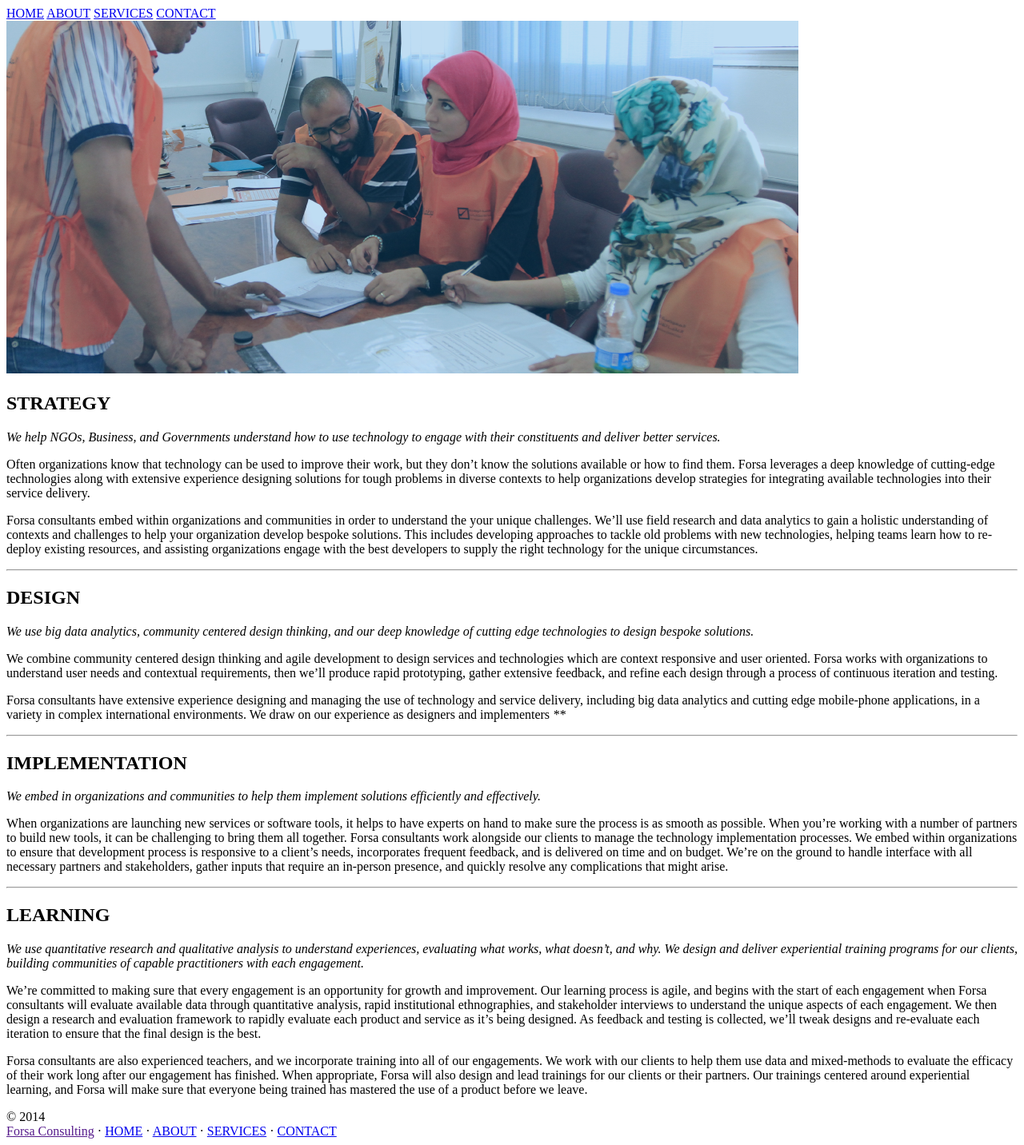
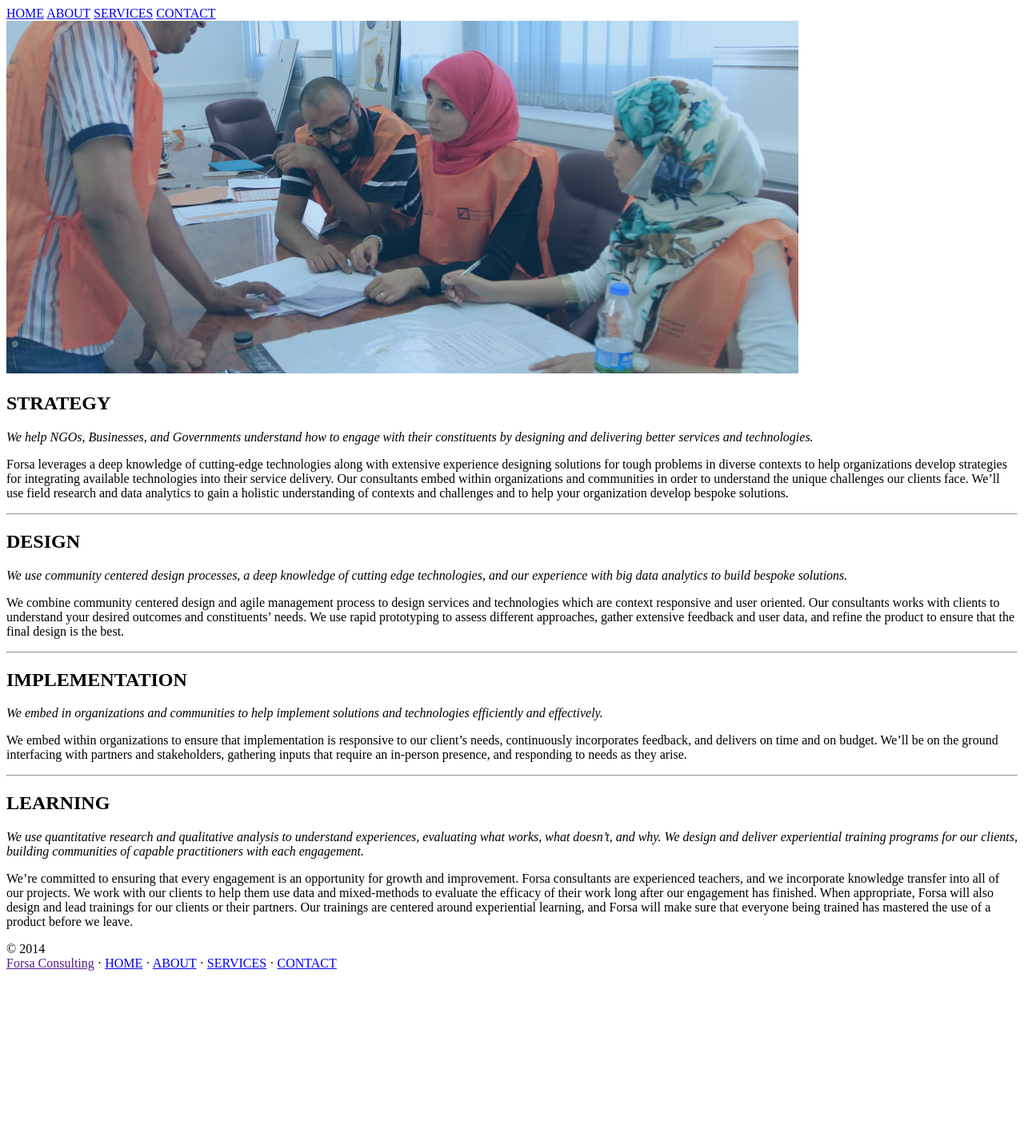
Before and after one commit to forsaio/forsa-site, a Jekyll site: the page built from services.md, in a window 1280 px wide. Shown: the whole page at 80% size. Built offline with Jekyll 4.4.1, drawn with Linux system fonts in a browser that asks for light colours; nearby versions of some CDN libraries; comment, search, counter and statistics services are not loaded; after the commit the page ends 1222 px from its top, so only the background shows below that.

Commit message:
updating content on services.md

```diff
--- a/services.md
+++ b/services.md
@@ -8,11 +8,10 @@ cover_image: IMG_7404.png
 
 ##STRATEGY
 
-*We help NGOs, Business, and Governments understand how to use technology to engage with their constituents and deliver better services.*
+*We help NGOs, Businesses, and Governments understand how to engage with their constituents by designing and delivering better services and technologies.*
 
-Often organizations know that technology can be used to improve their work, but they don’t know the solutions available or how to find them. Forsa leverages a deep knowledge of cutting-edge technologies along with extensive experience designing solutions for tough problems in diverse contexts to help organizations develop strategies for integrating available technologies into their service delivery.
+Forsa leverages a deep knowledge of cutting-edge technologies along with extensive experience designing solutions for tough problems in diverse contexts to help organizations develop strategies for integrating available technologies into their service delivery. Our consultants embed within organizations and communities in order to understand the unique challenges our clients face. We’ll use field research and data analytics to gain a holistic understanding of contexts and challenges and to help your organization develop bespoke solutions.
 
-Forsa consultants embed within organizations and communities in order to understand the your unique challenges. We’ll use field research and data analytics to gain a holistic understanding of contexts and challenges to help your organization develop bespoke solutions. This includes developing approaches to tackle old problems with new technologies, helping teams learn how to re-deploy existing resources, and assisting organizations engage with the best developers to supply the right technology for the unique circumstances.
 
 ---
 
@@ -21,12 +20,9 @@ Forsa consultants embed within organizations and communities in order to underst
 
 ##DESIGN
 
-*We use big data analytics, community centered design thinking, and our deep knowledge of cutting edge technologies to design bespoke solutions.*
+*We use community centered design processes, a deep knowledge of cutting edge technologies, and our experience with big data analytics to build bespoke solutions.*
 
-We combine community centered design thinking and agile development to design services and technologies which are context responsive and user oriented. Forsa works with organizations to understand user needs and contextual requirements, then we’ll produce rapid prototyping, gather extensive feedback, and refine each design through a process of continuous iteration and testing.
-
-Forsa consultants have extensive experience designing and managing the use of technology and service delivery, including big data analytics and cutting edge mobile-phone applications, in a variety in complex international environments. We draw on our experience as designers and implementers ****
-
+We combine community centered design and agile management process to design services and technologies which are context responsive and user oriented. Our consultants works with clients to understand your desired outcomes and constituents’ needs. We use rapid prototyping to assess different approaches, gather extensive feedback and user data, and  refine the product to ensure that the final design is the best.
 
 ---
 
@@ -36,9 +32,9 @@ Forsa consultants have extensive experience designing and managing the use of te
 
 ##IMPLEMENTATION
 
-*We embed in organizations and communities to help them implement solutions efficiently and effectively.*
+*We embed in organizations and communities to help implement solutions and technologies efficiently and effectively.*
 
-When organizations are launching new services or software tools, it helps to have experts on hand to make sure the process is as smooth as possible. When you’re working with a number of partners to build new tools, it can be challenging to bring them all together. Forsa consultants work alongside our clients to manage the technology implementation processes. We embed within organizations to ensure that development process is responsive to a client’s needs, incorporates frequent feedback, and is delivered on time and on budget. We’re on the ground to handle interface with all necessary partners and stakeholders, gather inputs that require an in-person presence, and quickly resolve any complications that might arise.
+We embed within organizations to ensure that implementation is responsive to our client’s needs, continuously incorporates feedback, and delivers on time and on budget. We’ll be on the ground interfacing with partners and stakeholders, gathering inputs that require an in-person presence, and responding to needs as they arise.
 
 ---
 
@@ -52,6 +48,4 @@ When organizations are launching new services or software tools, it helps to hav
 
 *We use quantitative research and qualitative analysis to understand experiences, evaluating what works, what doesn’t, and why. We design and deliver experiential training programs for our clients, building communities of capable practitioners with each engagement.*
 
-We’re committed to making sure that every engagement is an opportunity for growth and improvement. Our learning process is agile, and begins with the start of each engagement when Forsa consultants will evaluate available data through quantitative analysis, rapid institutional ethnographies, and stakeholder interviews to understand the unique aspects of each engagement. We then design a research and evaluation framework to rapidly evaluate each product and service as it’s being designed. As feedback and testing is collected, we’ll tweak designs and re-evaluate each iteration to ensure that the final design is the best.
-
-Forsa consultants are also experienced teachers, and we incorporate training into all of our engagements. We work with our clients to help them use data and mixed-methods to evaluate the efficacy of their work long after our engagement has finished. When appropriate, Forsa will also design and lead trainings for our clients or their partners. Our trainings centered around experiential learning, and Forsa will make sure that everyone being trained has mastered the use of a product before we leave.
+We’re committed to ensuring that every engagement is an opportunity for growth and improvement.  Forsa consultants are experienced teachers, and we incorporate knowledge transfer into all of our projects. We work with our clients to help them use data and mixed-methods to evaluate the efficacy of their work long after our engagement has finished. When appropriate, Forsa will also design and lead trainings for our clients or their partners. Our trainings are centered around experiential learning, and Forsa will make sure that everyone being trained has mastered the use of a product before we leave.
```
